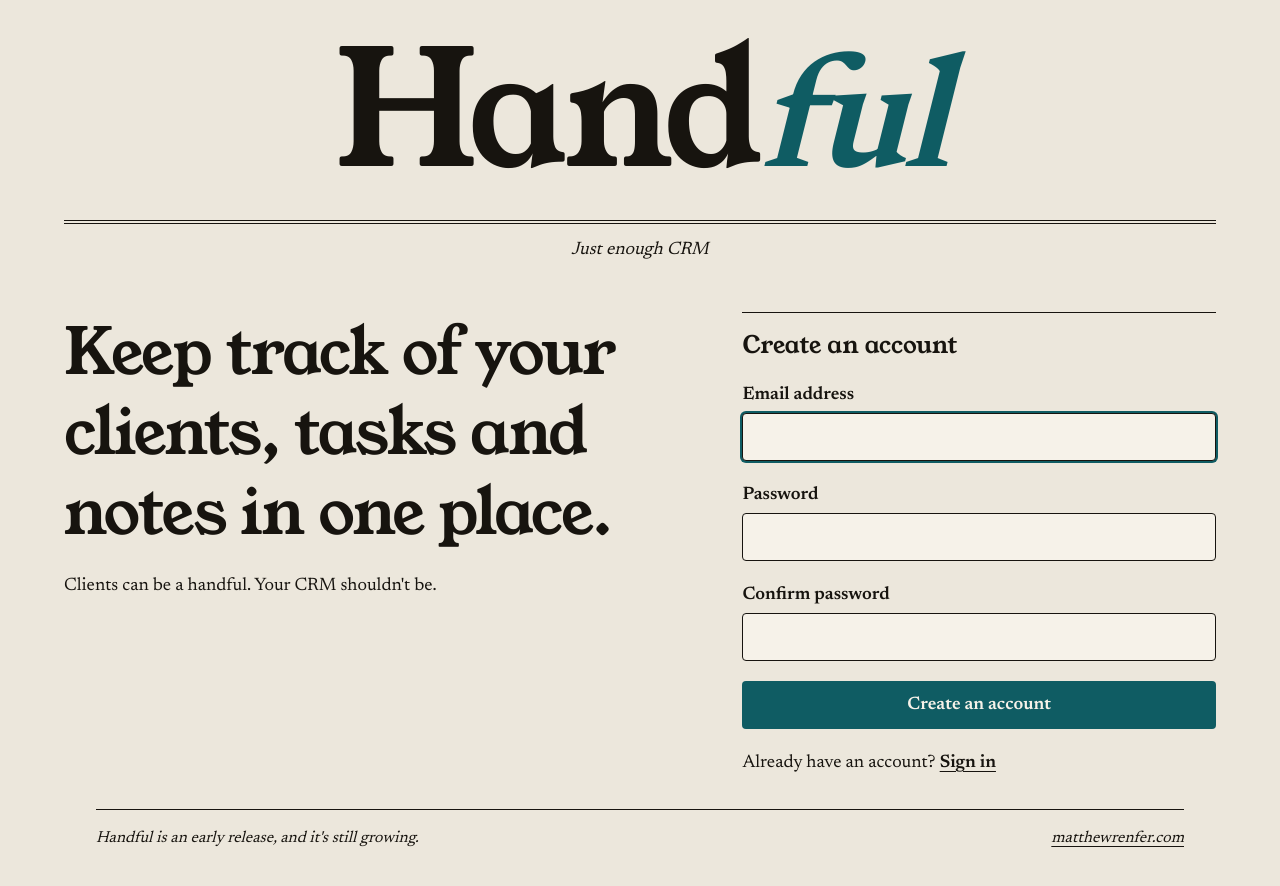
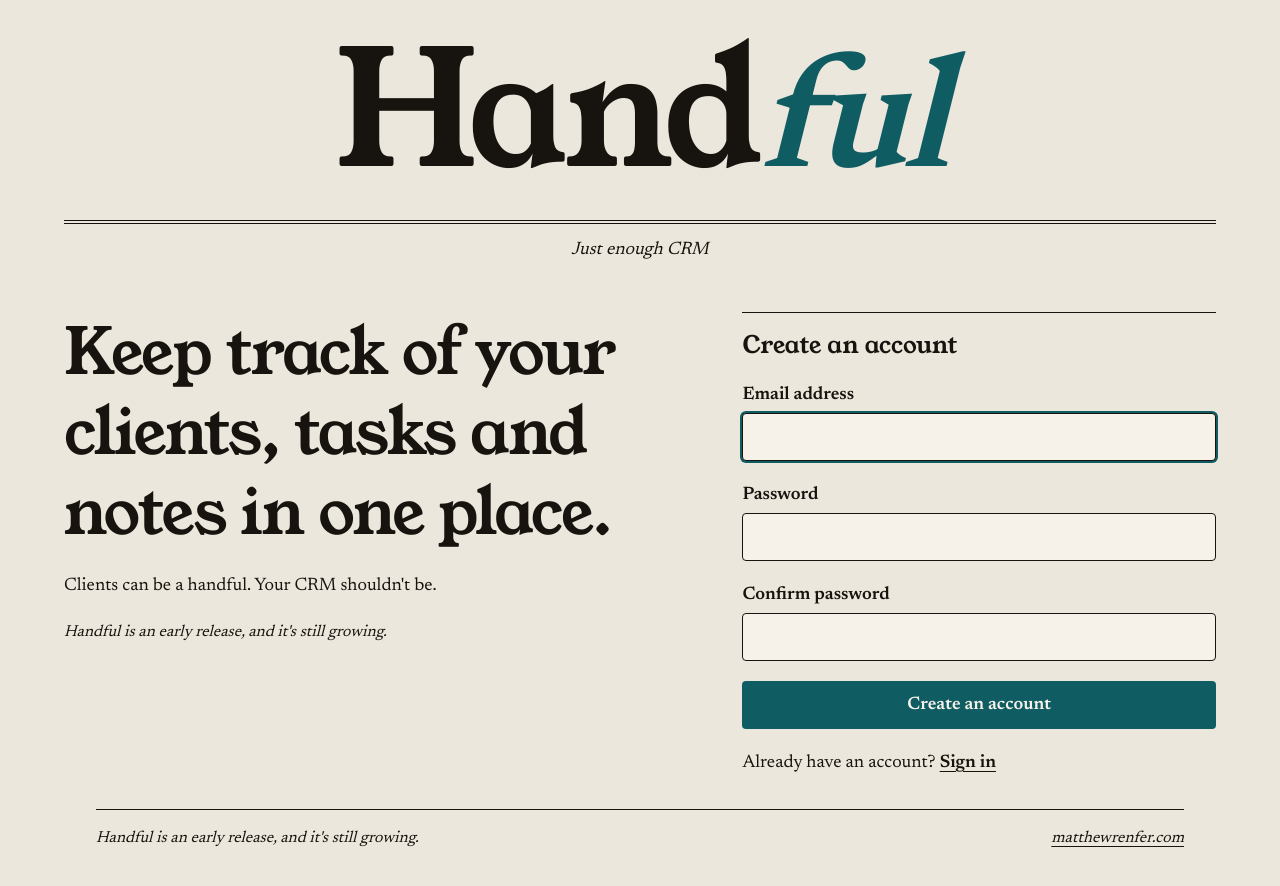
Before and after one commit to mattrenfer/crm-proto, a Next.js app: page /signup in a window 1280 px wide. Shown: the top 886 px of the page. Built offline with nearby package versions, Linux system fonts and the light colour scheme; no server answers.

Commit message:
feat: show the early release note on the sign-in pages
Co-Authored-By: Claude Opus 5.5 <noreply@anthropic.com>
Claude-Session: https://claude.ai/code/session_01LraDCAbJ4PAA385KFo7Jdu

```diff
--- a/src/components/AuthLayout.tsx
+++ b/src/components/AuthLayout.tsx
@@ -22,6 +22,8 @@ export default function AuthLayout({ children }: { children: ReactNode }) {
                             Keep track of your clients, tasks and notes in one place.
                         </p>
                         <p>Clients can be a handful. Your CRM shouldn&apos;t be.</p>
+                        {/* New visitors land here, so the note sits above the fold, not only in the footer */}
+                        <p className="text-base italic">Handful is an early release, and it&apos;s still growing.</p>
                     </section>
 
                     <div className="flex-[2_1_20rem] min-w-0 pt-4 border-t border-ink">{children}</div>
```
